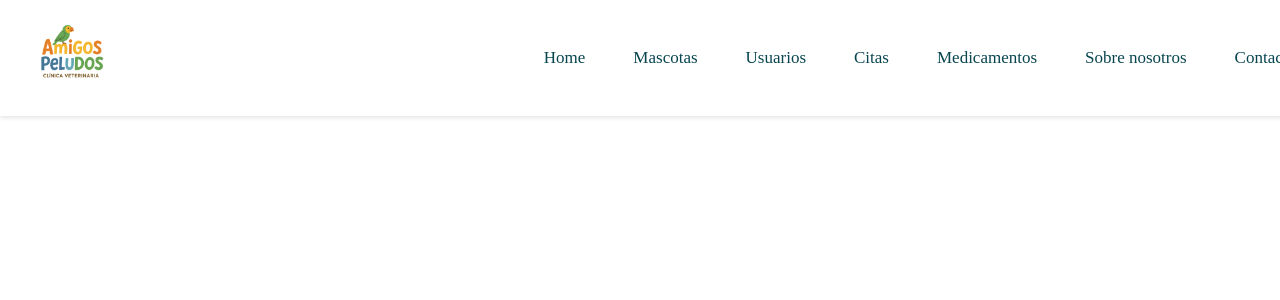
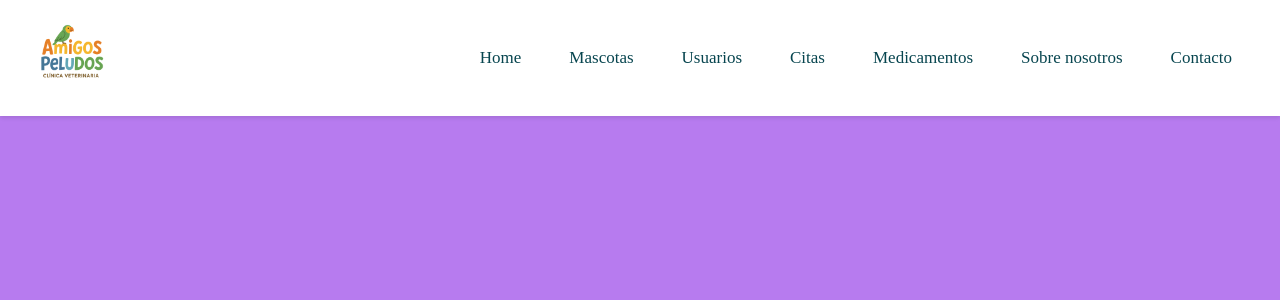
Before and after one commit to Laughcheeta1/VeterinaryPythonPracticalCourse, a Django app: template main_page/templates/base.html in a window 1280 px wide. Shown: the top 300 px of the page. Run offline with Django 5.2, Linux system fonts and the light colour scheme; the template is opened without the code that fills it, so the values that code supplies are empty; parts of the project's set-up code (start-up, migrations or seed data) failed here and were passed over.

Commit message:
Added special css for the base class

```diff
--- /dev/null
+++ b/main_page/static/main_page/base.css
@@ -0,0 +1,10 @@
+* {
+    margin: 0;
+    padding: 0;
+    box-sizing: border-box;
+}
+
+body {
+    background-color: rgb(183, 123, 239);
+    padding-top: 80px; /* Space for fixed navbar */
+}
--- a/main_page/templates/base.html
+++ b/main_page/templates/base.html
@@ -6,6 +6,7 @@
     {% load static %}
 
     <link rel="stylesheet" href="{% static 'main_page/styles.css' %}">
+    <link rel="stylesheet" href="{% static 'main_page/base.css' %}">
     <title>{% block title %}My Site{% endblock %}</title>
     {% block head %}
     {% endblock %}
--- a/main_page/templates/navbar.html
+++ b/main_page/templates/navbar.html
@@ -14,7 +14,7 @@
     <div class="navbar-buttons">
         <a href="{% url 'main_page' %}" class="navbar-btn">Home</a>
         <a href="#" class="navbar-btn">Mascotas</a>
-        <a href="#" class="navbar-btn">Usuarios</a>
+        <a href="{% url 'users_landing_page' %}" class="navbar-btn">Usuarios</a>
         <a href="#" class="navbar-btn">Citas</a>
         <a href="#" class="navbar-btn">Medicamentos</a>
         <a href="#" class="navbar-btn">Sobre nosotros</a>
```
Also changed, not shown: main_page/static/main_page/landing_page.css (+0 -11 lines).
